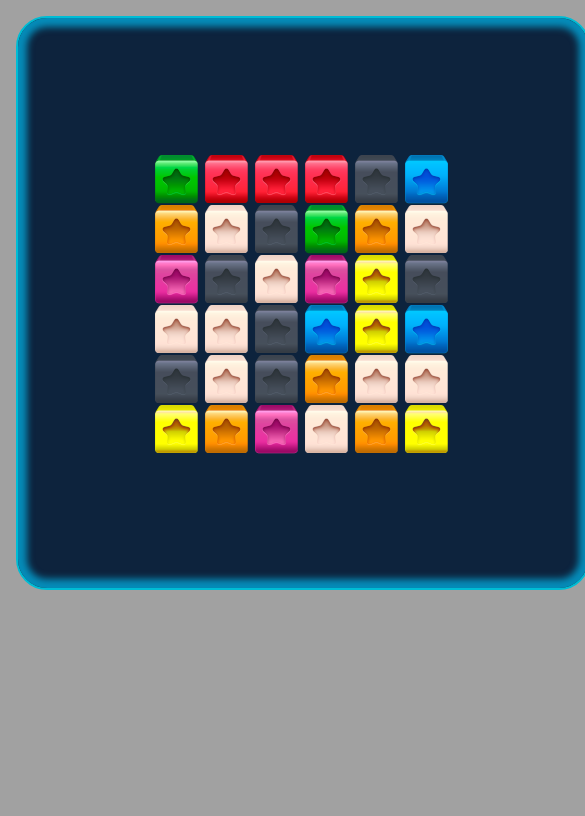
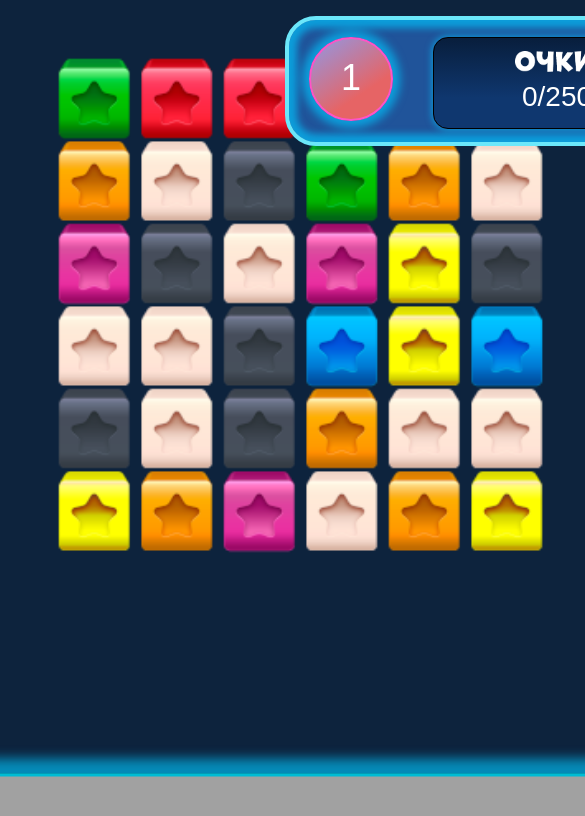
Before and after one commit to FlamingQuasar/Blast, a website built with webpack: page view/htmlClient/index.html in a window 390 px wide. Shown: the top 816 px of the page, 585 px wide, since content can reach past the window. Built offline with nearby package versions, Linux system fonts and the light colour scheme.

Commit message:
feat: UI верстка для мобильного

```diff
--- a/view/htmlClient/style.css
+++ b/view/htmlClient/style.css
@@ -188,3 +188,43 @@ body{
     margin-left: 24px;
     margin-top: 24px;
 }
+@media (max-width: 600px) and (orientation: portrait){
+        .canvas-container{
+            height: 570px;
+            left: 201px;
+            position: relative;
+            scale: 1.65;
+            top: 324px;
+            user-select: none;
+            width: 570px;
+        }
+        .app>.game-lvlnscore{
+            display: -webkit-box;
+            height: 122px;
+            left: 285px;
+            top: 16px;
+            width: 679px;
+        }
+        .app .game-lvlcircle{
+            height: 80px;
+            margin-left: 20px;
+            margin-top: 17px;
+            width: 80px;
+        }
+        .app .game-lvlcircle>p{
+            font-size: 36px;
+            margin: 18px;
+        }
+        .game-scoreblock{
+            height: 79px;
+            margin-left: 20px;
+            margin-top: 19px;
+            width: 246px;
+        }
+        .game-steps{
+            height: 79px;
+            margin-left: 20px;
+            margin-top: 19px;
+            width: 246px;
+        }
+    }
```
